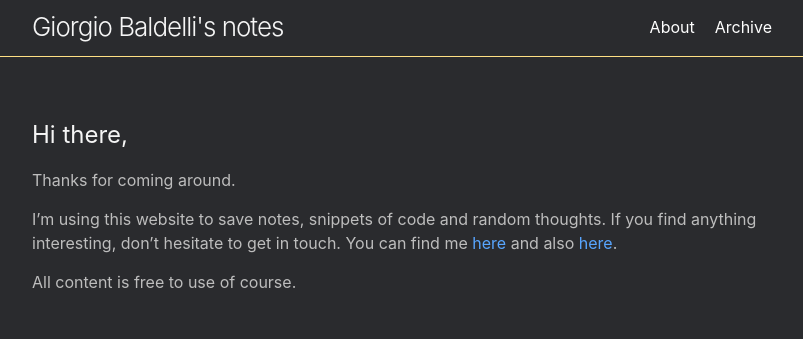
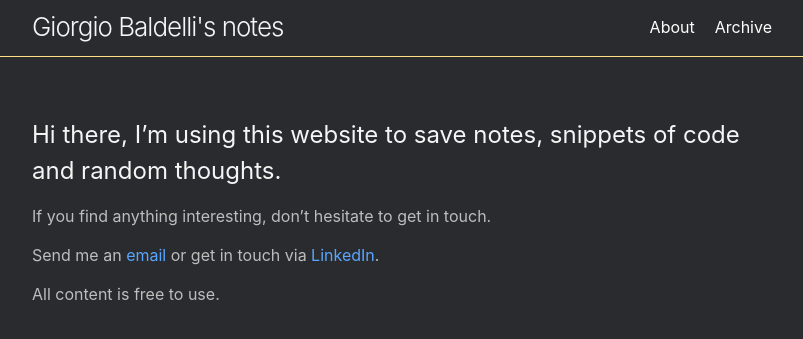
Before and after one commit to GiorgioBaldelli/giorgiobaldelli.github.io, a Jekyll site: the page built from about.markdown, in a window 1280 px wide. Shown: the top 339 px of the page, without its empty margins (238-1041 px from the left). Built offline with Jekyll 4.4.1, drawn with Linux system fonts in a browser that asks for light colours.

Commit message:
Update about.markdown

```diff
--- a/about.markdown
+++ b/about.markdown
@@ -4,10 +4,10 @@ title: About
 permalink: /about/
 ---
 
-# Hi there,
+# Hi there, I'm using this website to save notes, snippets of code and random thoughts.
 
-Thanks for coming around.
+If you find anything interesting, don't hesitate to get in touch.
 
-I'm using this website to save notes, snippets of code and random thoughts. If you find anything interesting, don't hesitate to get in touch. You can find me [here](&#109;&#97;&#105;&#108;&#116;&#111;&#58;%67%2E%62%61%6C%64%65%6C%6C%69%40%67%6D%61%69%6C%2E%63%6F%6D) and also [here](https://www.linkedin.com/mwlite/in/giorgiobaldelli).
+Send me an [email](&#109;&#97;&#105;&#108;&#116;&#111;&#58;%67%2E%62%61%6C%64%65%6C%6C%69%40%67%6D%61%69%6C%2E%63%6F%6D) or get in touch via [LinkedIn](https://www.linkedin.com/mwlite/in/giorgiobaldelli).
 
-All content is free to use of course.
+All content is free to use.
```
